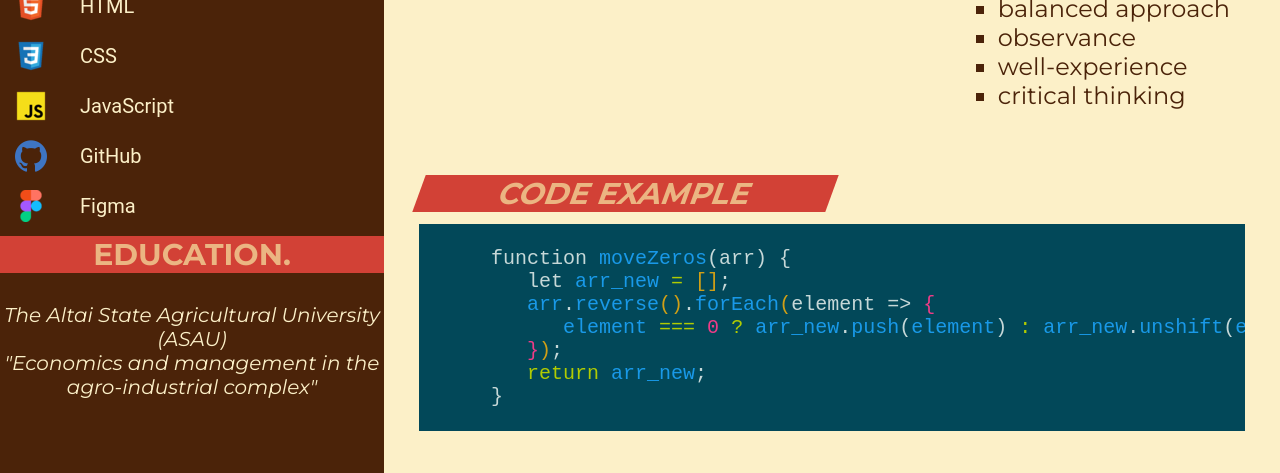
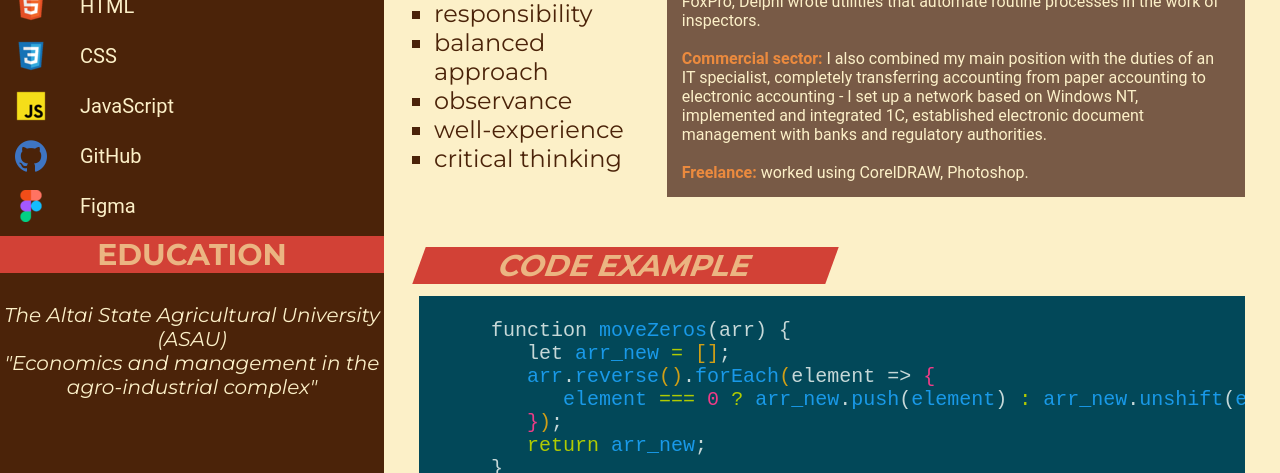
Before and after one commit to AishSI/rsschool-cv, a plain HTML site: page index.html in a window 1280 px wide. Shown: the part 695-1168 px from the top of the page. Drawn offline with Linux system fonts and the light colour scheme.

Commit message:
feat: add information window

```diff
--- a/index.html
+++ b/index.html
@@ -118,7 +118,7 @@
 
                <!-- Секция "Образование" -->
                <section class="section" id="education">
-                  <h2 class="section__title">Education.</h2>
+                  <h2 class="section__title">Education</h2>
                   <p>The Altai State Agricultural University (ASAU) <br> "Economics and management in the
                      agro-industrial
                      complex"</p>
@@ -131,8 +131,11 @@
                   <div class="section__title__wrapper">
                      <h2 class="section__title section__title__about">About me</h2>
                   </div>
-                  <p>My goal is to structurize and actualize my knowledge. Also I want to get new ones which are
-                     relevant for IT needs. As a result I intend to get remote work.</p>
+                  <p class="section__context">My goal is to structurize and actualize my knowledge. Also I want to get
+                     new ones which are relevant for IT needs. As a result I intend to get remote work.</p>
+
+                  <div class="summary__wrapper">
+
                      <div class="summary__strength">
                         <h3 class="section__subheader">My strengths are:</h3>
                         <ul class="strength__list">
@@ -143,6 +146,31 @@
                            <li class="strength__item">critical thinking</li>
                         </ul>
                      </div>
+
+                     <div class="strength__detail">
+                        <p><span class="text__base">Civil service:</span> I combined my main position in the regional
+                           tax
+                           office with the duties of a
+                           system administrator (a network based on Novell NetWare 5.x). On my own initiative, I studied
+                           FoxPro in order to quickly fix emerging problems without involving IT specialists from the
+                           regional IFTS. Also on FoxPro, Delphi wrote utilities that automate routine processes in the
+                           work of inspectors.
+                           <br>
+                           <br>
+                           <span class="text__base">Commercial sector:</span> I also combined my main position with the
+                           duties of an IT specialist,
+                           completely transferring accounting from paper accounting to electronic accounting - I set up
+                           a network based on Windows NT, implemented and integrated 1C, established electronic document
+                           management with banks and regulatory authorities.
+                           <br>
+                           <br>
+                           <span class="text__base">Freelance:</span> worked using CorelDRAW, Photoshop.
+                        </p>
+
+                     </div>
+
+                  </div>
+
                </section>
 
                <section class="section" id="code">
--- a/style.css
+++ b/style.css
@@ -247,17 +247,35 @@ h1.section__title {
 
 /* About */
 
-#summary p,
+.section__context,
 .summary__strength {
    padding: 15px;
    font-size: 24px;
    font-family: Montserrat;
 }
 
+.summary__wrapper {
+   display: flex;
+}
+
 .summary__strength {
+   width: 30%;
    display: flex;
    flex-direction: column;
    align-items: end;
+}
+
+.strength__detail {
+   padding: 15px;
+   width: 70%;
+   font-size: 16px;
+   color: var(--main-color-gamma-5);
+   background-color: var(--main-color-gamma-1);
+}
+
+.text__base {
+   font-weight: 700;
+   color: var(--main-color-gamma-3);
 }
 
 .strength__list {
@@ -346,13 +364,11 @@ h1.section__title {
 
 
 /* Всплывающая подсказка */
-/* Tooltip container */
 .tooltip {
    position: relative;
    display: inline-block;
 }
 
-/* Tooltip text */
 .tooltip .tooltiptext {
    position: absolute;
    padding: 15px 15;
@@ -369,7 +385,6 @@ h1.section__title {
    z-index: 1;
 }
 
-/* Show the tooltip text when you mouse over the tooltip container */
 .tooltip:hover .tooltiptext {
    visibility: visible;
    opacity: 1;
```
Also changed, not shown: 1 other file. Lines whose indentation alone changed are shown as unchanged.
